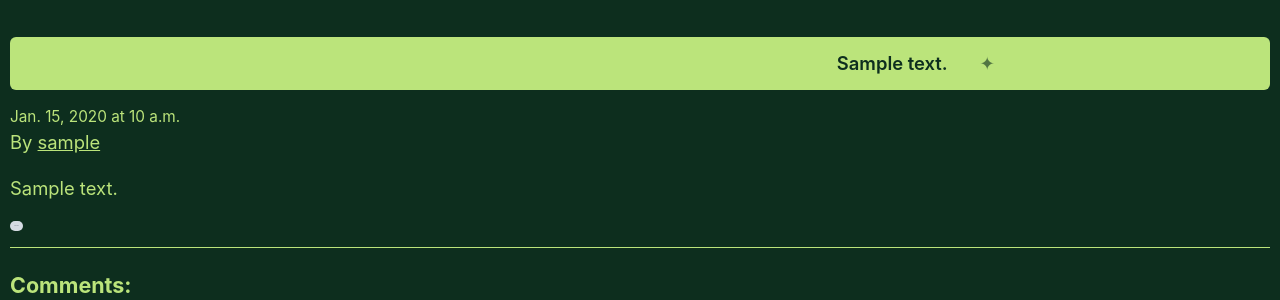
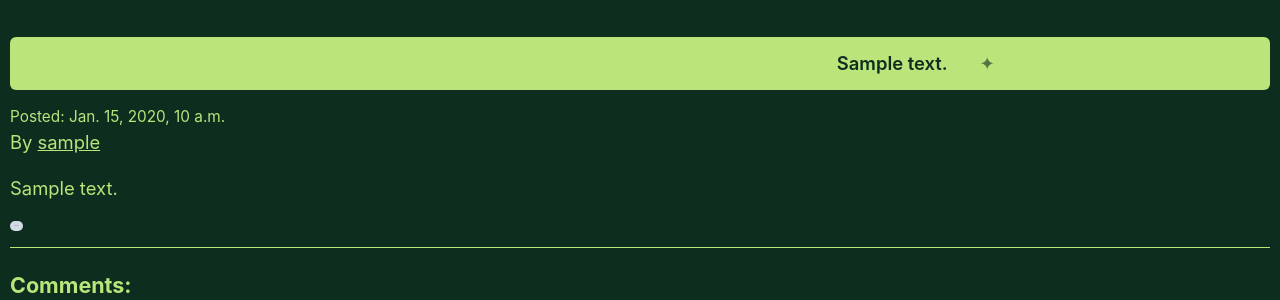
Before and after one commit to ExcessMarrow773/yubtub, a Django app: template app/templates/app/viewPost.html in a window 1280 px wide. Shown: the part 122-422 px from the top of the page. Run offline with Django 5.2, Linux system fonts and the light colour scheme; tables that the repository leaves empty hold one stand-in row (values such as "Sample post"); the template is opened without the code that fills it: values that come from a table or form of the project are taken from there, most other values are stand-ins (such as "Sample title", 1, 10 or a date in 2020); grey boxes marked "Sample" are stand-in pictures; parts of the project's set-up code (start-up, migrations or seed data) failed here and were passed over; some libraries are stand-ins or nearby versions.

Commit message:
fixes incorrect time display when viewing posts

```diff
--- a/app/templates/app/viewPost.html
+++ b/app/templates/app/viewPost.html
@@ -10,7 +10,7 @@
     </div>
     {% endif %}
     <small style="margin-top: 0rem; margin-bottom: 0.5rem;">
-        {{ post.created_on.date }} at {{ post.created_on.time}}
+        Posted: {{ post.created_on }}
     </small>
     <p style="margin-top: 0px;">
         By <a href="{% url 'app:account' post.author %}">{{ postAuthor }}</a>
```
